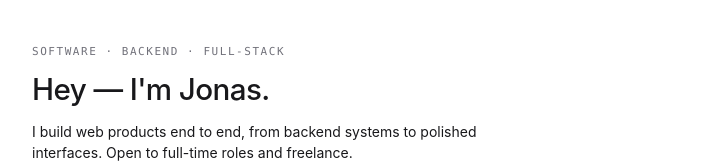
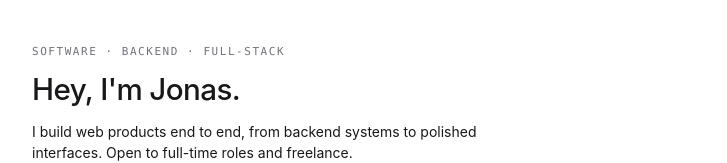
Before and after one commit to J0na555/v3, an Astro site: page / in a window 1280 px wide. Shown: the part 189-352 px from the top of the page, without its empty margins (272-999 px from the left). Built offline with nearby package versions, Linux system fonts and the light colour scheme; Astro itself is replaced by a stand-in of ours; a web font is replaced by a local one.

Commit message:
removed em dash from homepage

```diff
--- a/src/pages/index.astro
+++ b/src/pages/index.astro
@@ -12,7 +12,7 @@ import SiteHeader from '../components/SiteHeader.astro';
 	<main class="main">
 		<div class="main-top">
 			<p class="eyebrow">Software · backend · full-stack</p>
-			<h1 class="greeting">Hey — I'm Jonas.</h1>
+			<h1 class="greeting">Hey, I'm Jonas.</h1>
 			<div class="intro">
 				<p>
 					I build web products end to end, from backend systems to polished interfaces. Open
```
